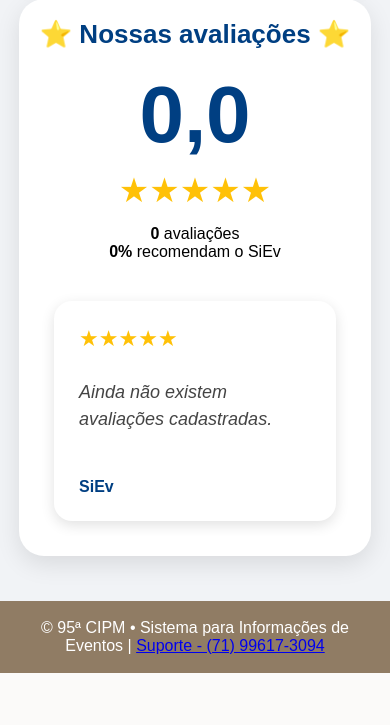
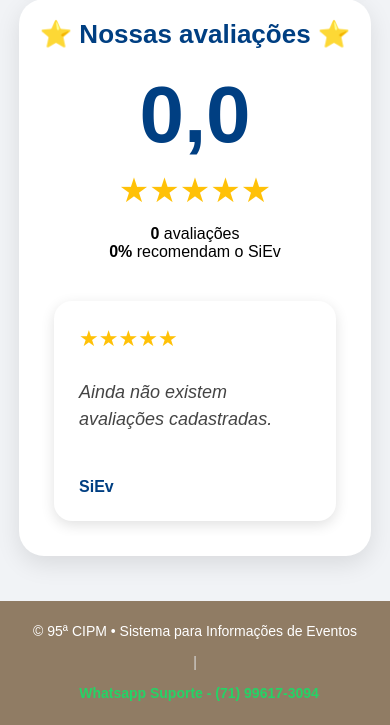
Before and after one commit to Lvieira82/siev95.3, a Django app: page / in a window 390 px wide. Shown: the part 906-1631 px from the top of the page. Before the commit the page ends 1579 px from the top, so only its background shows below. Run offline with Django 5.2, Linux system fonts and the light colour scheme; data that the repository does not hold is empty.

Commit message:
whatsaap suporte

```diff
--- a/templates/base.html
+++ b/templates/base.html
@@ -82,6 +82,55 @@ href="https://cdn.jsdelivr.net/npm/swiper@11/swiper-bundle.min.css">
             text-align:center;
             padding:18px;
         }
+        .footer{
+
+            text-align:center;
+            padding:18px;
+            background:#907C64;
+            color:#fff;
+            font-size:16px;
+
+        }
+
+        .footer-whatsapp{
+
+            color:#25D366;
+            text-decoration:none;
+            font-weight:bold;
+            margin-left:8px;
+
+        }
+
+        .footer-whatsapp:hover{
+
+            color:#ffffff;
+
+        }
+
+        .footer-separador{
+
+            margin:0 10px;
+            color:#d9d9d9;
+
+        }
+
+        @media(max-width:768px){
+
+            .footer{
+
+                font-size:14px;
+                line-height:1.8;
+
+            }
+
+            .footer-separador{
+
+                display:block;
+                margin:6px 0;
+
+            }
+
+        }
 
         @media(max-width:768px){
             .menu{
@@ -122,7 +171,7 @@ href="https://cdn.jsdelivr.net/npm/swiper@11/swiper-bundle.min.css">
         target="_blank"
         class="footer-whatsapp">
         <i class="fab fa-whatsapp"></i>
-        Suporte - (71) 99617-3094
+        Whatsapp Suporte - (71) 99617-3094
     </a>
 </footer>
 </body>
```
